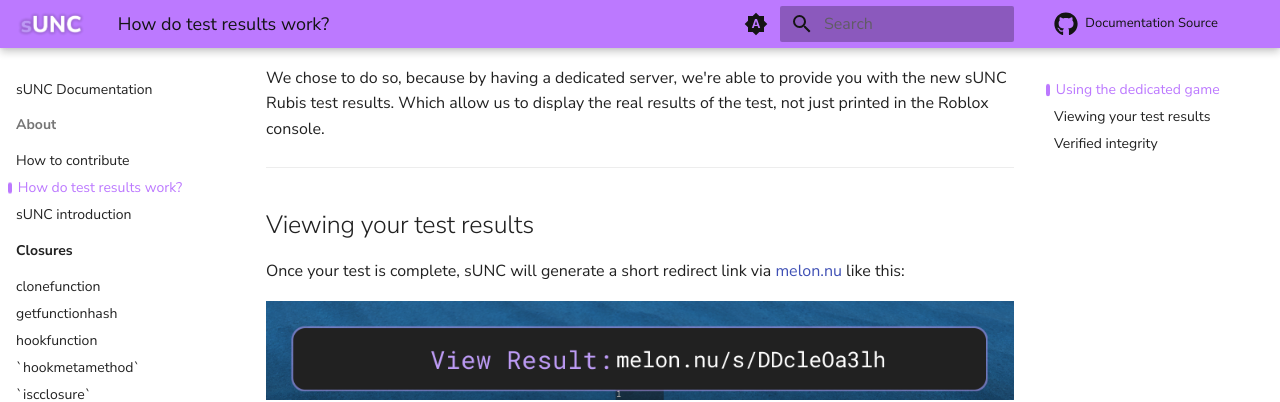
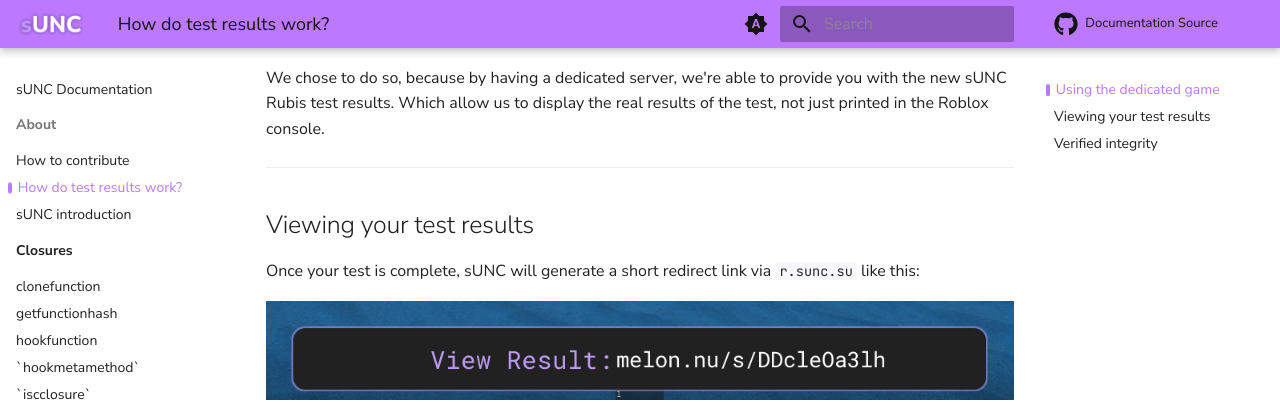
Before and after one commit to sUNC-Utilities/docs.sunc.su, an MkDocs documentation site: the page built from docs/About/test-results.md, in a window 1280 px wide and 900 px high, scrolled down 418 px. Shown: the top 402 px of the window. Built offline with MkDocs 1.6.1 and Material for MkDocs 9.7.7, drawn with Linux system fonts in a browser that asks for light colours; comment, search, counter and statistics services are not loaded.

Commit message:
rubis.numelon.com -> rubis.app & melon.nu -> r.sunc.su

```diff
--- a/docs/About/test-results.md
+++ b/docs/About/test-results.md
@@ -14,9 +14,9 @@
 
 ## Viewing your test results
 
-Once your test is complete, sUNC will generate a short redirect link via [melon.nu](https://melon.nu) like this:
+Once your test is complete, sUNC will generate a short redirect link via `r.sunc.su` like this:
 
-![A melon.nu redirect link generated](./assets/test-results/melon.nu.png)
+![An `r.sunc.su` redirect link generated](./assets/test-results/melon.nu.png)
 
 This generated link redirects to **Numelon Rubiš**:
 
@@ -33,4 +33,4 @@
 - Every result is **cryptographically signed** by the sUNC test game servers.
 - Any tampered or faked data is **flagged as unverified**.
 
-Even if someone tries to replicate the link or manually upload fake data and use it with the results viewer (since [Rubiš is also a public paste service](https://rubis.numelon.com) which is usable by anyone), it will not work.
+Even if someone tries to replicate the link or manually upload fake data and use it with the results viewer (since [Rubiš is also a public paste service](https://rubis.app) which is usable by anyone), it will not work.
```
Also changed, not shown: docs/Closures/getfunctionhash.md (+1 -1 lines), docs/Signals/README.md (+1 -1 lines).
